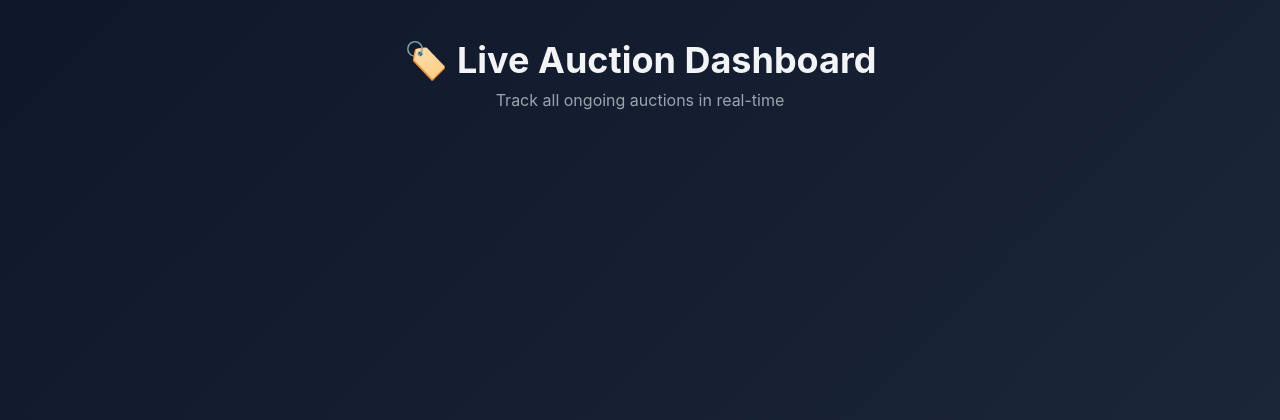
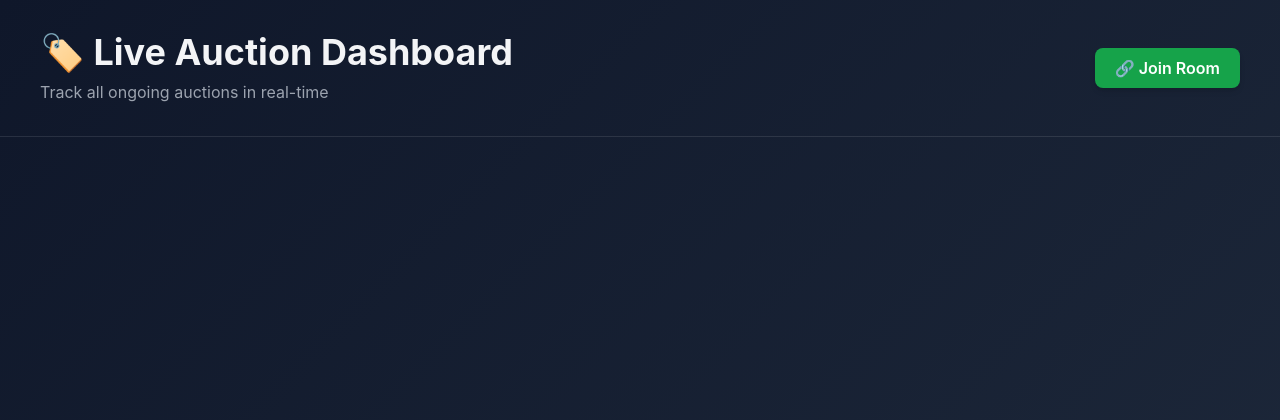
Before and after one commit to npalash/auction-game, a Flask app: page /create_auction in a window 1280 px wide. Shown: the top 420 px of the page. Run offline with Flask 3, Linux system fonts and the light colour scheme; some libraries are stand-ins or nearby versions.

Commit message:
Update index.html for improved layout and interactivity
Refactor HTML structure for auction dashboard and modals.

```diff
--- a/templates/index.html
+++ b/templates/index.html
@@ -12,7 +12,7 @@
   <link href="https://unpkg.com/aos@2.3.4/dist/aos.css" rel="stylesheet" />
   <script src="https://unpkg.com/aos@2.3.4/dist/aos.js"></script>
 
-  <!-- ✅ Alpine.js for modal interactivity -->
+  <!-- ✅ Alpine.js -->
   <script src="https://cdn.jsdelivr.net/npm/alpinejs@3.x.x/dist/cdn.min.js" defer></script>
 
   <style>
@@ -23,19 +23,27 @@
   </style>
 </head>
 
-<!-- 🔹 We define Alpine scope here so it always exists -->
-<body class="min-h-screen text-gray-100 relative overflow-x-hidden" x-data="{ open: false }">
+<body class="min-h-screen text-gray-100 relative overflow-x-hidden" x-data="{ openCreate: false, openJoin: false }">
 
-  <!-- Header -->
-  <header class="text-center py-10">
+  <!-- 🔹 Header -->
+  <header class="flex justify-between items-center px-10 py-8 border-b border-white/10">
+    <div class="text-left">
       <h1 class="text-4xl font-bold mb-2">🏷️ Live Auction Dashboard</h1>
       <p class="text-gray-400">Track all ongoing auctions in real-time</p>
+    </div>
+
+    <!-- 🔹 Join Room Button (Top Right) -->
+    <button
+      @click="openJoin = true"
+      class="bg-green-600 hover:bg-green-700 text-white px-5 py-2 rounded-lg font-semibold shadow-md transition transform hover:scale-105"
+    >
+      🔗 Join Room
+    </button>
   </header>
 
-  <!-- Auction Grid -->
+  <!-- 🔹 Auction Grid -->
   <main class="container mx-auto px-6 pb-24">
     <div class="grid sm:grid-cols-2 lg:grid-cols-3 gap-8">
-
       {% for auction in auctions %}
       <div
         class="bg-white/10 backdrop-blur-lg rounded-2xl p-6 shadow-lg border border-white/10 hover:scale-105 hover:shadow-2xl transition-transform duration-300 ease-out"
@@ -58,11 +66,12 @@
         </p>
 
         <div class="mt-6 text-right">
-          <button class="px-4 py-2 bg-blue-600 hover:bg-blue-700 rounded-lg text-white text-sm font-medium transition" id="{{ auction.code }}">Join Auction</button>
+          <button class="px-4 py-2 bg-blue-600 hover:bg-blue-700 rounded-lg text-white text-sm font-medium transition" id="{{ auction.code }}">
+            Join Auction
+          </button>
         </div>
       </div>
       {% endfor %}
-
     </div>
   </main>
 
@@ -70,134 +79,148 @@
   <button
     class="fixed bottom-8 right-8 bg-blue-600 hover:bg-blue-700 text-white rounded-full w-14 h-14 flex items-center justify-center text-3xl font-bold shadow-[0_0_20px_rgba(37,99,235,0.6)] hover:shadow-[0_0_30px_rgba(37,99,235,0.8)] transition-all duration-300"
     title="Add New Auction"
-    @click="open = true"
+    @click="openCreate = true"
     id="plus"
   >+</button>
 
-  <!-- ✅ Modal Overlay -->
+  <!-- ✅ Create Auction Modal -->
   <div
-    class="fixed inset-0 bg-black/60 backdrop-blur-sm flex items-center justify-center z-50 transition-opacity duration-300"
-    x-show="open"
+    class="fixed inset-0 bg-black/60 backdrop-blur-sm flex items-center justify-center z-50"
+    x-show="openCreate"
     x-transition.opacity
   >
-    <!-- Modal Box -->
     <div
-      class="bg-white/10 border border-white/20 backdrop-blur-lg rounded-2xl p-8 w-full max-w-md mx-4 shadow-2xl transform transition-all duration-300 scale-95"
-      x-show="open"
+      class="bg-white/10 border border-white/20 backdrop-blur-lg rounded-2xl p-8 w-full max-w-md mx-4 shadow-2xl transform transition-all duration-300"
+      x-show="openCreate"
       x-transition.scale
-      @click.away="open = false"
+      @click.away="openCreate = false"
     >
       <h2 class="text-2xl font-bold text-center mb-6 text-white">Create your own Auction!</h2>
 
-      <!-- ✅ Updated form -->
-      <!-- <form enctype="multipart/form-data" class="space-y-4" method="POST",id="formbox", action="/create_auction"> -->
-
-        <!-- Name -->
+      <div class="space-y-4">
         <div>
           <label class="block text-gray-200 mb-1">Name</label>
-          <input name="name" type="text" required class="w-full p-2 rounded-lg bg-white/20 text-white border border-white/30 focus:outline-none focus:ring-2 focus:ring-blue-500" placeholder="Enter your name"  id="name">
+          <input id="name" type="text" required class="w-full p-2 rounded-lg bg-white/20 text-white border border-white/30 focus:ring-2 focus:ring-blue-500" placeholder="Enter your name">
         </div>
 
         <div>
           <label class="block text-gray-200 mb-1">Item Name</label>
-          <input name="item" id="item" type="text" required class="w-full p-2 rounded-lg bg-white/20 text-white border border-white/30 focus:outline-none focus:ring-2 focus:ring-blue-500" placeholder="Enter item name">
+          <input id="item" type="text" required class="w-full p-2 rounded-lg bg-white/20 text-white border border-white/30 focus:ring-2 focus:ring-blue-500" placeholder="Enter item name">
         </div>
 
-        <!-- Email -->
-        <div>
-          <label class="block text-gray-200 mb-1">Email</label>
-          <input name="email" type="email" required class="w-full p-2 rounded-lg bg-white/20 text-white border border-white/30 focus:outline-none focus:ring-2 focus:ring-blue-500" placeholder="you@example.com" id="email">
-        </div>
-
-        <!-- Visibility -->
         <div>
           <label class="block text-gray-200 mb-2">Keep Auction Public/Private</label>
           <div class="flex space-x-4 text-gray-200">
             <label class="flex items-center space-x-2">
-              <input type="radio" name="visibility" value="public" required class="text-blue-500 focus:ring-blue-400">
+              <input type="radio" name="visibility" value="public" required>
               <span>Public</span>
             </label>
             <label class="flex items-center space-x-2">
-              <input type="radio" name="visibility" value="private" required class="text-blue-500 focus:ring-blue-400">
+              <input type="radio" name="visibility" value="private" required>
               <span>Private</span>
             </label>
           </div>
         </div>
 
-        <!-- Image Upload -->
-        <!-- <div>
-          <label class="block text-gray-200 mb-1">Image of the Auction</label>
-          <input name="image" type="file" accept="image/*" required class="w-full text-sm text-gray-300 file:mr-4 file:py-2 file:px-4 file:rounded-full file:border-0 file:text-sm file:font-semibold file:bg-blue-600 file:text-white hover:file:bg-blue-700 cursor-pointer" id="image">
-        </div> -->
-
-        <!-- Starting Price -->
         <div>
           <label class="block text-gray-200 mb-1">Starting Price (INR)</label>
-          <input name="starting_price" type="number" required class="w-full p-2 rounded-lg bg-white/20 text-white border border-white/30 focus:outline-none focus:ring-2 focus:ring-blue-500" placeholder="Enter amount" id="price">
+          <input id="price" type="number" required class="w-full p-2 rounded-lg bg-white/20 text-white border border-white/30 focus:ring-2 focus:ring-blue-500" placeholder="Enter amount">
         </div>
 
-        <!-- Submit -->
         <div class="text-center mt-6">
-          <button type="submit" id="create" class="bg-blue-600 hover:bg-blue-700 text-white px-6 py-2 rounded-lg font-semibold transition">
+          <button id="create" class="bg-blue-600 hover:bg-blue-700 text-white px-6 py-2 rounded-lg font-semibold transition">
             Create →
           </button>
         </div>
-      <!-- </form> -->
+      </div>
 
-      <!-- Close -->
-      <button @click="open = false" class="absolute top-4 right-4 text-gray-300 hover:text-white text-2xl leading-none">&times;</button>
+      <button @click="openCreate = false" class="absolute top-4 right-4 text-gray-300 hover:text-white text-2xl">&times;</button>
     </div>
   </div>
 
+  <!-- ✅ Join Room Modal -->
+  <div
+    class="fixed inset-0 bg-black/60 backdrop-blur-sm flex items-center justify-center z-50"
+    x-show="openJoin"
+    x-transition.opacity
+  >
+    <div
+      class="bg-white/10 border border-white/20 backdrop-blur-lg rounded-2xl p-8 w-full max-w-md mx-4 shadow-2xl transform transition-all duration-300"
+      x-show="openJoin"
+      x-transition.scale
+      @click.away="openJoin = false"
+    >
+      <h2 class="text-2xl font-bold text-center mb-6 text-white">Join an Auction Room</h2>
+
+      <div class="space-y-4">
+        <div>
+          <label class="block text-gray-200 mb-1">Your Name</label>
+          <input id="joinName" type="text" required class="w-full p-2 rounded-lg bg-white/20 text-white border border-white/30 focus:ring-2 focus:ring-green-500" placeholder="Enter your name">
+        </div>
+
+        <div>
+          <label class="block text-gray-200 mb-1">Room Code</label>
+          <input id="joinCode" type="text" required class="w-full p-2 rounded-lg bg-white/20 text-white border border-white/30 focus:ring-2 focus:ring-green-500" placeholder="Enter room code">
+        </div>
+
+        <div class="text-center mt-6">
+          <button id="joinSubmit" class="bg-green-600 hover:bg-green-700 text-white px-6 py-2 rounded-lg font-semibold transition">
+            Join →
+          </button>
+        </div>
+      </div>
+
+      <button @click="openJoin = false" class="absolute top-4 right-4 text-gray-300 hover:text-white text-2xl">&times;</button>
+    </div>
+  </div>
   <script src="https://cdnjs.cloudflare.com/ajax/libs/socket.io/4.0.1/socket.io.js" integrity="sha512-q/dWJ3kcmjBLU4Qc47E4A9kTB4m3wuTY7vkFJDTZKjTs8jhyGQnaUrxa0Ytd0ssMZhbNua9hE+E7Qv1j+DyZwA==" crossorigin="anonymous"></script>
 
   <script>
     AOS.init({ duration: 800, once: true });
+    const socket = io.connect();
 
-    const socket = io.connect()
-
-    function gen_code(len){
-      const char = "abcdefghijklmnopqrstuvwxyzABCDEFGHIJKLMNOPQRSTUVWXYZ1234567890"
-      let passw = ""
-      const values = new Uint32Array(len)
-
-      window.crypto.getRandomValues(values)
-
-      for (let i=0;i<len;i++){
-        passw += char[values[i]%char.length]
+    function gen_code(len) {
+      const chars = "abcdefghijklmnopqrstuvwxyzABCDEFGHIJKLMNOPQRSTUVWXYZ1234567890";
+      let code = "";
+      const vals = new Uint32Array(len);
+      window.crypto.getRandomValues(vals);
+      for (let i = 0; i < len; i++) code += chars[vals[i] % chars.length];
+      return code;
     }
 
-      return passw
-    }
-
-    buttons = document.querySelectorAll('button')
-
-    buttons.forEach(bb => {
-      bb.addEventListener("click", ()=>{
-      if (bb.id === "plus" || "create"){
-        if (bb.id === "create"){
-
-          code = gen_code(7)
-
+    document.getElementById("create").addEventListener("click", () => {
+      const code = gen_code(7);
       socket.emit("create", {
-            code: code,
+        code,
         username: document.getElementById("name").value,
         price: document.getElementById("price").value,
-            type: document.querySelector('input[name="visibility"]:checked'),
-            item: document.getElementById("item")
-          })
-          console.log("CREATED")
+        type: document.querySelector('input[name="visibility"]:checked').value,
+        item: document.getElementById("item").value
+      });
+      sessionStorage.setItem("username", document.getElementById("name").value);
+      window.location.href = `/aucroom/${code}`;
+    });
+
+    document.getElementById("joinSubmit").addEventListener("click", () => {
+      const name = document.getElementById("joinName").value;
+      const code = document.getElementById("joinCode").value;
+      if (name && code) {
+        sessionStorage.setItem("username", name);
+        window.location.href = `/aucroom/${code}`;
       }
+    });
 
-        window.location.href = `/aucroom/${code}`
+    document.querySelectorAll('button[id]').forEach(bb => {
+      if (bb.id !== "plus" && bb.id !== "create" && bb.id !== "joinSubmit") {
+        bb.addEventListener("click", () => {
+          const name = prompt("Enter your name to join:");
+          if (name) {
+            sessionStorage.setItem("username", name);
+            window.location.href = `/aucroom/${bb.id}`;
           }
-
-      else{
-        let name = prompt("Enter your name to join:")
-        socket.emit("join", {code: bb.id, username: name})
+        });
       }
-    })
-    })
+    });
   </script>
 </body>
 </html>
```
Lines whose indentation alone changed are shown as unchanged.
